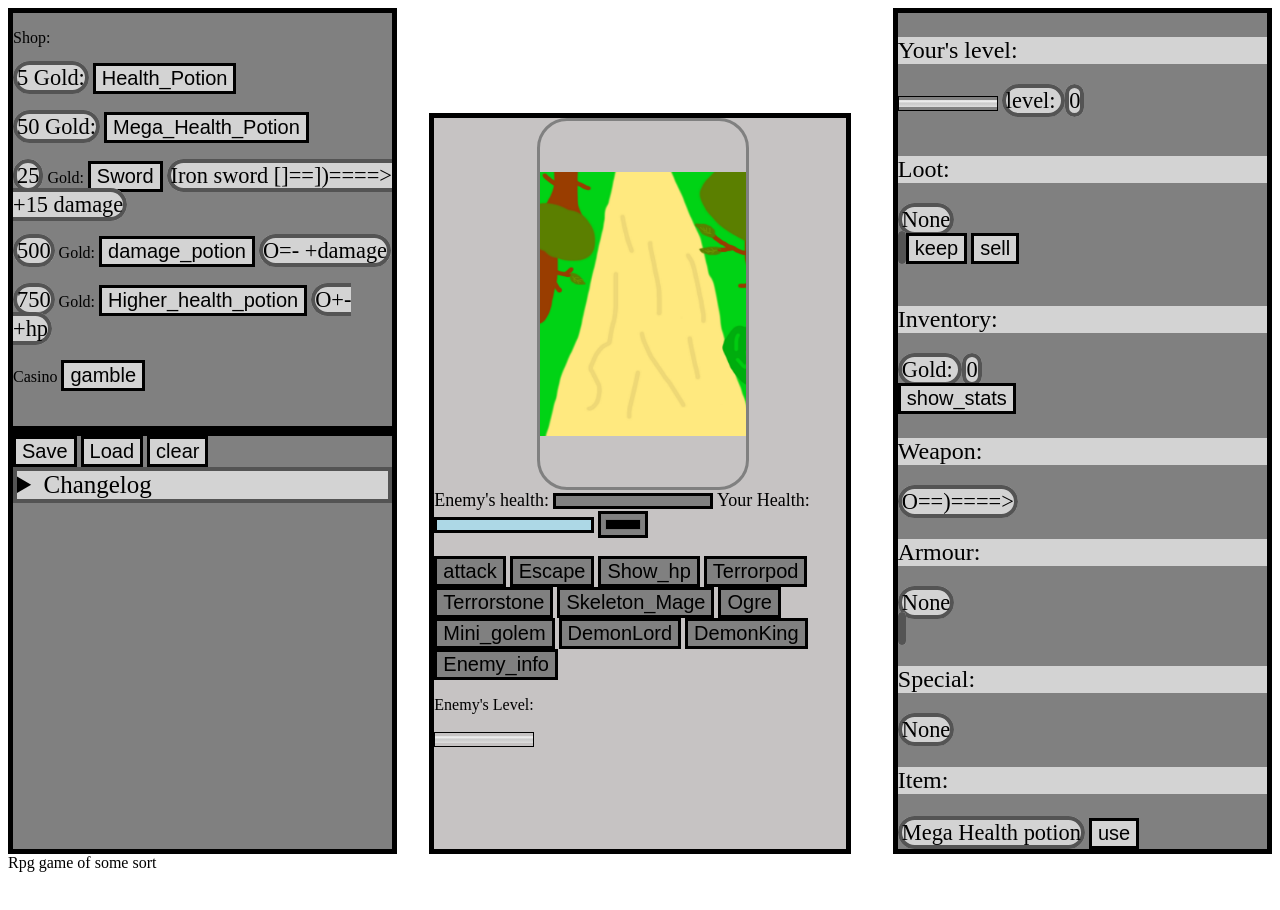
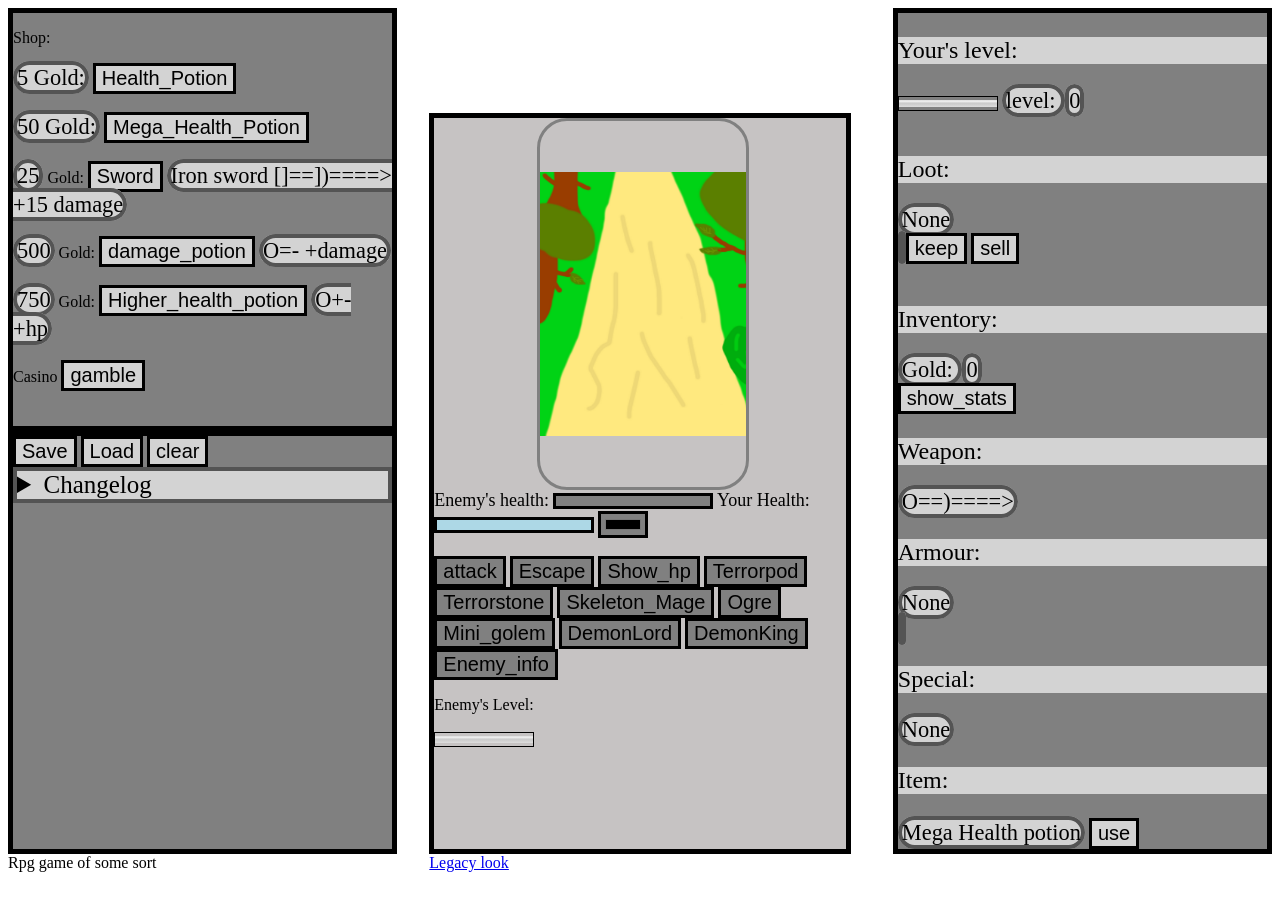
Before and after one commit to Maciejang/RPGGOSS, a plain HTML site: page index.html in a window 1280 px wide. Drawn offline with Linux system fonts and the light colour scheme.

Commit message:
added legacy look

```diff
--- a/index.html
+++ b/index.html
@@ -9,6 +9,7 @@
 <body>
    <main>
       Rpg game of some sort
+      <a href="legacy.html">Legacy look</a>
 
       <div class="shop">
          <p>Shop: </p>
```
